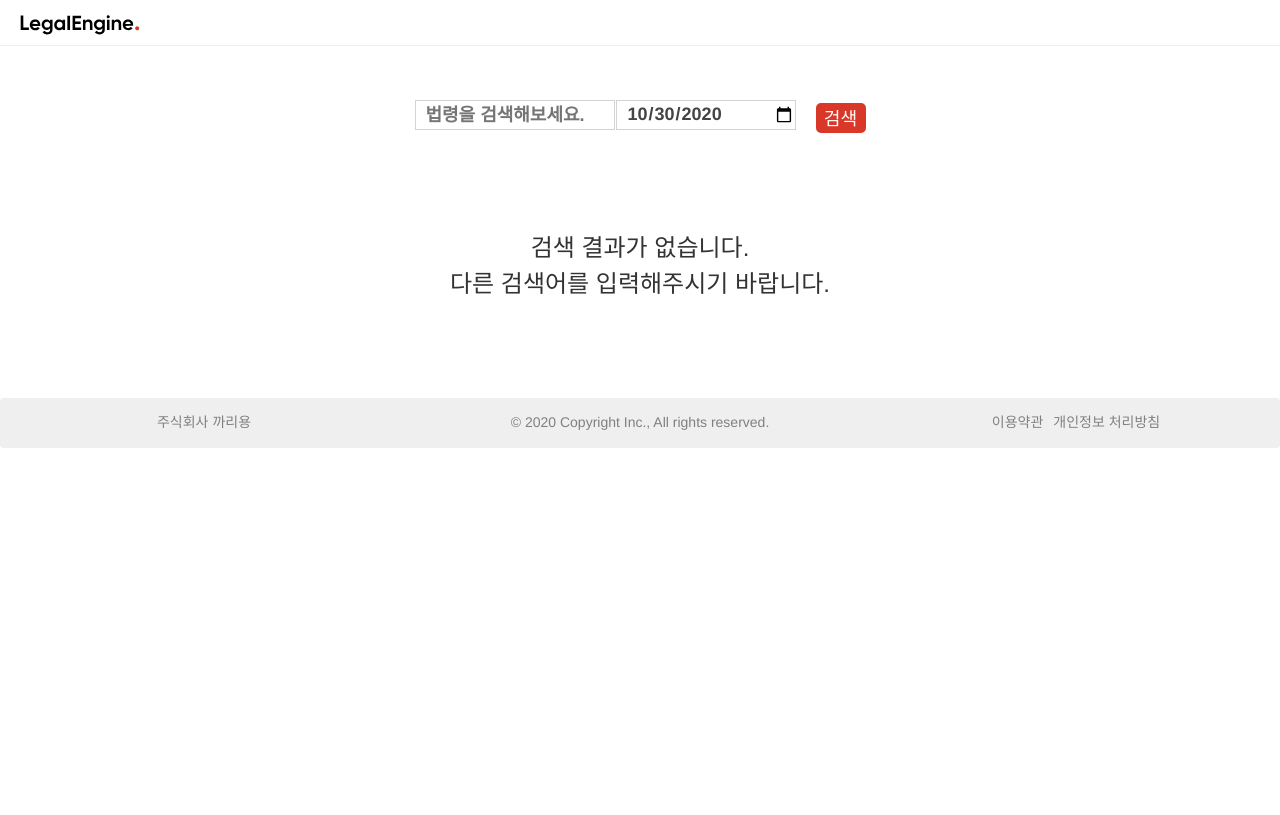
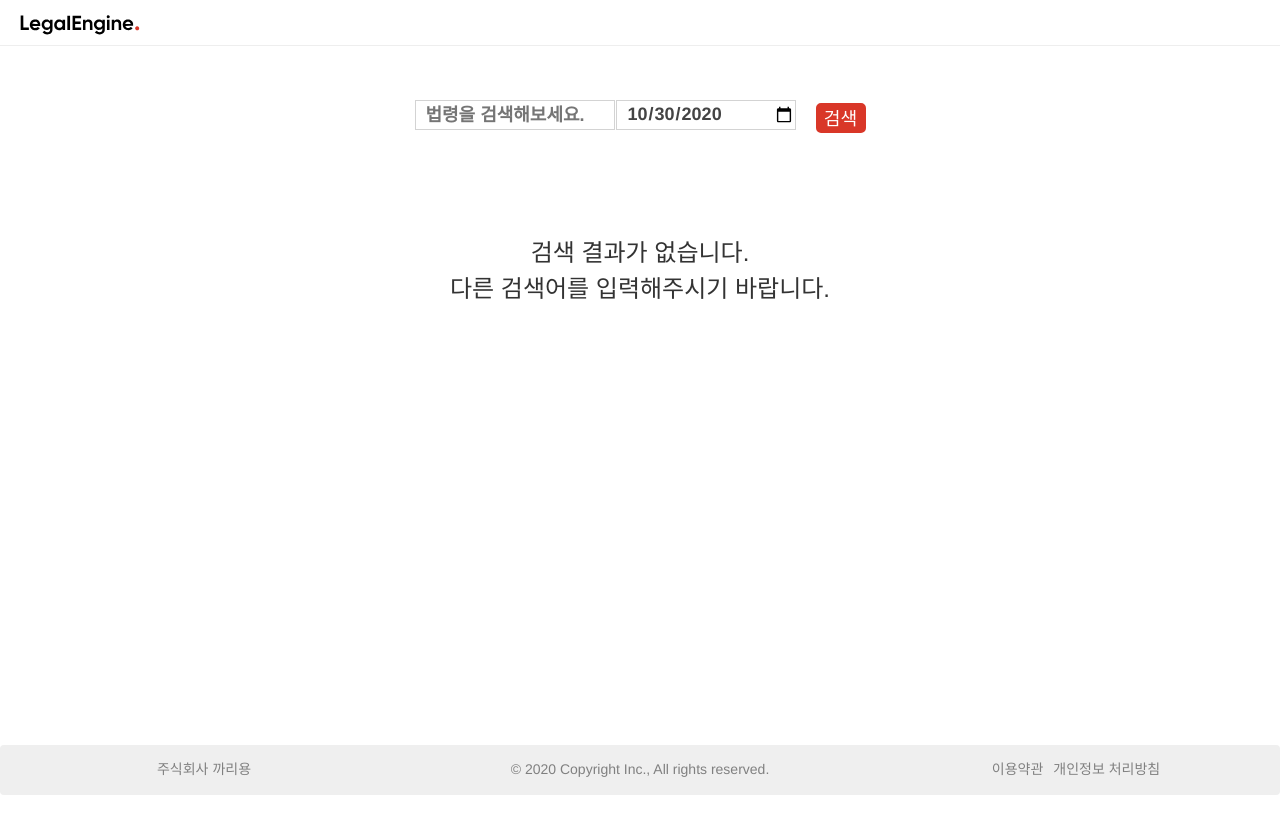
Before and after one commit to tosky1125/legalengine, a React (Create React App) app in the folder client/: page /search in a window 1280 px wide. Built offline with nearby package versions, Linux system fonts and the light colour scheme; a web font is replaced by a local one.

Commit message:
Implement SearchResultEmpty Page

```diff
--- a/client/src/components/SearchResult.css
+++ b/client/src/components/SearchResult.css
@@ -11,7 +11,8 @@
 }
 
 .searchresult-empty {
-  margin: 10rem;
+  margin: 10.5rem;
+  height: 40rem;
   text-align: center;
 }
 
--- a/client/src/components/SearchResult.js
+++ b/client/src/components/SearchResult.js
@@ -75,10 +75,12 @@ class SearchResult extends React.Component {
         <div>
           <div className='searchresult-container'>
             <SearchBar />
-            <h3 className='searchresult-empty'>
-            <p>검색 결과가 없습니다.</p>
-            <p>다른 검색어를 입력해주시기 바랍니다.</p>
-            </h3>
+            <div className='searchresult-empty'>
+              <h3>
+                <p>검색 결과가 없습니다.</p>
+                <p>다른 검색어를 입력해주시기 바랍니다.</p>
+              </h3>
+            </div>
           </div>
         </div>
       );
```
Also changed, not shown: client/src/components/Footer.css (+0 -27 lines), client/src/components/Footer.js (+0 -30 lines).
